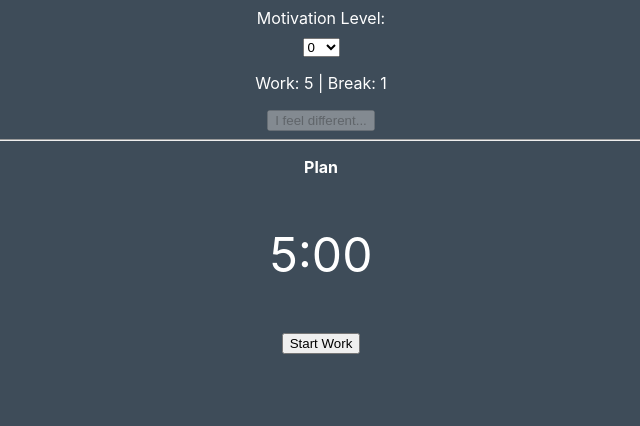
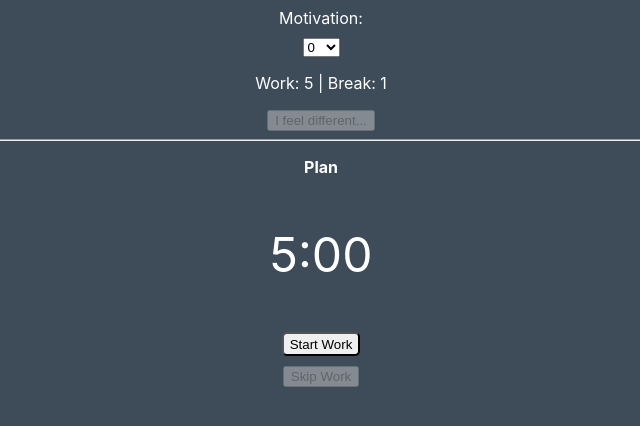
Before and after one commit to wanzulfikri/pomo-feeling, a React (Create React App) app: page / in a window 1280 px wide. Shown: the top 426 px of the page, without its empty margins (319-959 px from the left). Built offline with nearby package versions, Linux system fonts and the light colour scheme.

Commit message:
Add a skip work/break button

```diff
--- a/src/components/Motivation/Motivation.js
+++ b/src/components/Motivation/Motivation.js
@@ -9,7 +9,7 @@ export default function Motivation(props) {
   ] = useState(0);
   return (
     <div>
-      <p className="motivationSelectorLabel">Motivation Level: </p>
+      <p className="motivationSelectorLabel">Motivation: </p>
       <SelectMotivationLevel
         {...props}
         setSelectedMotivationOptionIndex={setSelectedMotivationOptionIndex}
--- a/src/components/Timer/Timer.css
+++ b/src/components/Timer/Timer.css
@@ -1,3 +1,15 @@
 .timerDigits {
   font-size: 3rem;
 }
+
+.toggleTimerButton {
+  height: 1.5rem;
+  border-radius: 5px;
+  cursor: pointer;
+}
+
+.skipTimerButton {
+  display: block;
+  margin: 10px auto;
+  cursor: pointer;
+}
--- a/src/components/Timer/Timer.js
+++ b/src/components/Timer/Timer.js
@@ -10,21 +10,33 @@ function Timer(props) {
   const {
     isTimerRunning,
     timerDuration,
+    workDuration,
+    breakDuration,
     setTimerRunning,
     isOnBreak,
     setPlanMode,
-    isPlanMode
+    isPlanMode,
+    setTimerDuration,
+    setOnBreak
   } = props;
   TimerRunner(props);
   return (
     <div>
       <TimerDisplay timerDuration={timerDuration} />
-      <TimerButton
+      <ToggleTimerButton
         setTimerRunning={setTimerRunning}
         isTimerRunning={isTimerRunning}
         isOnBreak={isOnBreak}
         isPlanMode={isPlanMode}
         setPlanMode={setPlanMode}
+      />
+      <SkipTimerButton
+        setTimerDuration={setTimerDuration}
+        isOnBreak={isOnBreak}
+        workDuration={workDuration}
+        breakDuration={breakDuration}
+        setOnBreak={setOnBreak}
+        isPlanMode={isPlanMode}
       />
     </div>
   );
@@ -53,7 +65,6 @@ function TimerRunner(props) {
 function timerIntervalFunction(props) {
   const {
     timerDuration,
-    setTimerRunning,
     setTimerDuration,
     setOnBreak,
     isOnBreak,
@@ -78,7 +89,7 @@ TimerDisplay.propTypes = {
   timerDuration: PropTypes.number.isRequired
 };
 
-function TimerButton(props) {
+function ToggleTimerButton(props) {
   const {
     setTimerRunning,
     isTimerRunning,
@@ -88,17 +99,18 @@ function TimerButton(props) {
   } = props;
   return (
     <button
+      className="toggleTimerButton"
       onClick={() => {
         setTimerRunning(!isTimerRunning);
         if (isPlanMode) setPlanMode(false);
       }}
     >
-      {selectButtonDisplay(isTimerRunning, isOnBreak)}
+      {selectToggleButtonDisplay(isTimerRunning, isOnBreak)}
     </button>
   );
 }
 
-TimerButton.propTypes = {
+ToggleTimerButton.propTypes = {
   setTimerRunning: PropTypes.func.isRequired,
   isTimerRunning: PropTypes.bool.isRequired,
   isOnBreak: PropTypes.bool.isRequired,
@@ -106,7 +118,7 @@ TimerButton.propTypes = {
   setPlanMode: PropTypes.func.isRequired
 };
 
-function selectButtonDisplay(isTimerRunning, isOnBreak) {
+function selectToggleButtonDisplay(isTimerRunning, isOnBreak) {
   if (isOnBreak) {
     if (isTimerRunning) {
       return "Pause Break";
@@ -122,4 +134,50 @@ function selectButtonDisplay(isTimerRunning, isOnBreak) {
   }
 }
 
+function SkipTimerButton(props) {
+  const { isOnBreak, isPlanMode } = props;
+  return (
+    <button
+      className="skipTimerButton"
+      onClick={() => {
+        skipTimer(props);
+      }}
+      disabled={isPlanMode}
+    >
+      {selectSkipButtonDisplay(isOnBreak)}
+    </button>
+  );
+}
+
+SkipTimerButton.propTypes = {
+  workDuration: PropTypes.number.isRequired,
+  breakDuration: PropTypes.number.isRequired,
+  setTimerDuration: PropTypes.func.isRequired,
+  isOnBreak: PropTypes.bool.isRequired,
+  setOnBreak: PropTypes.func.isRequired,
+  isPlanMode: PropTypes.bool.isRequired
+};
+
+function skipTimer(props) {
+  const {
+    isOnBreak,
+    workDuration,
+    breakDuration,
+    setTimerDuration,
+    setOnBreak
+  } = props;
+  const newDuration = isOnBreak ? workDuration : breakDuration;
+  setOnBreak(!isOnBreak);
+  debugger;
+  setTimerDuration(newDuration);
+}
+
+function selectSkipButtonDisplay(isOnBreak) {
+  if (isOnBreak) {
+    return "Skip Break";
+  } else {
+    return "Skip Work";
+  }
+}
+
 export default Timer;
```
